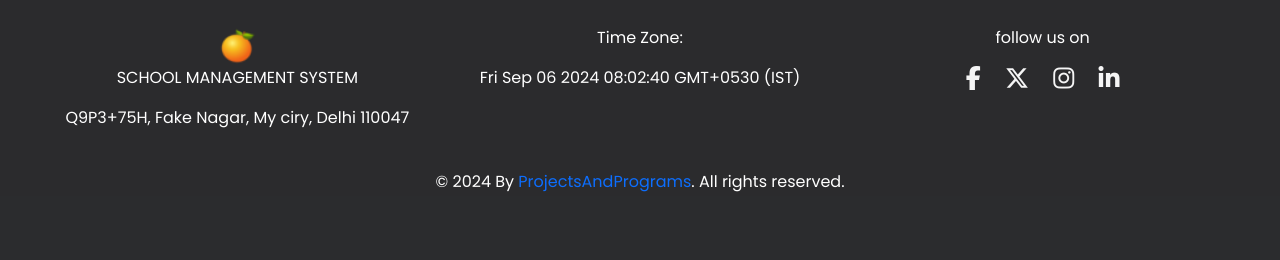
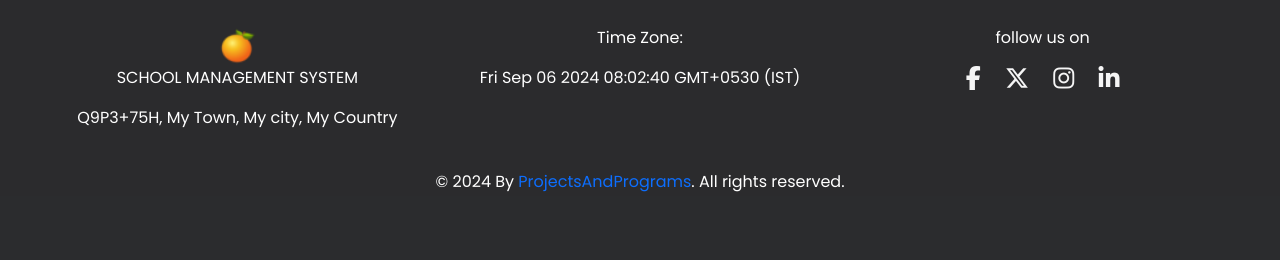
Before and after one commit to ProjectsAndPrograms/school-management-system, a PHP site: page /index.php in a window 1280 px wide. Shown: the part 2091-2351 px from the top of the page. Run offline with PHP 8.4, Linux system fonts and the light colour scheme; some libraries are stand-ins or nearby versions.

Commit message:
Update _footer.php

```diff
--- a/shared/_footer.php
+++ b/shared/_footer.php
@@ -7,7 +7,7 @@
           <!-- Display visitor count -->
           <p>SCHOOL MANAGEMENT SYSTEM</p>
           <!-- Display time zone -->
-          <p>Q9P3+75H, Fake Nagar, My ciry, Delhi 110047</p>
+          <p>Q9P3+75H, My Town, My city, My Country </p>
         </div>
         <div class="col-md-4">
           <p>Time Zone: <?php
```
